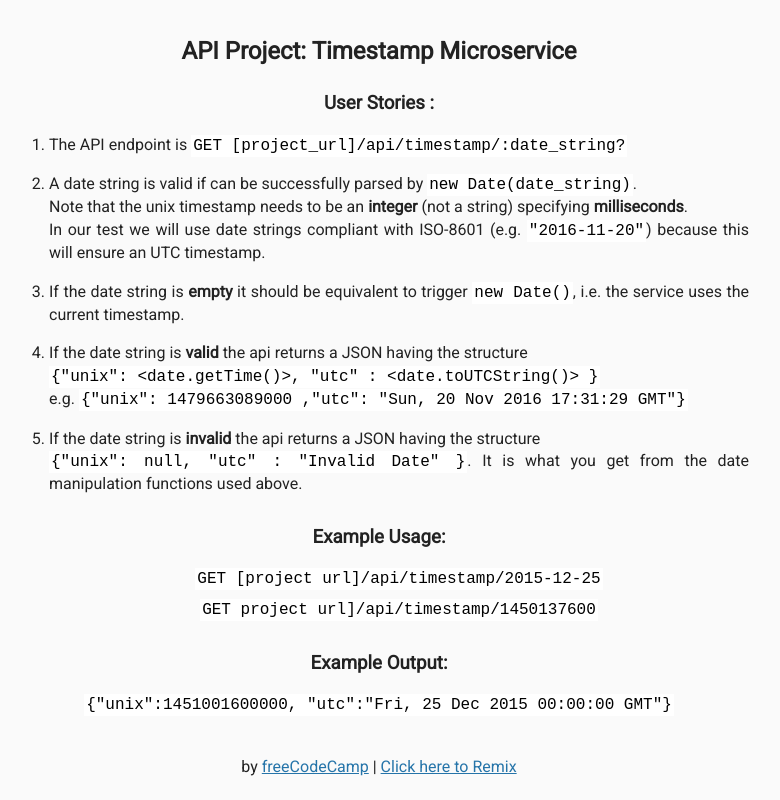
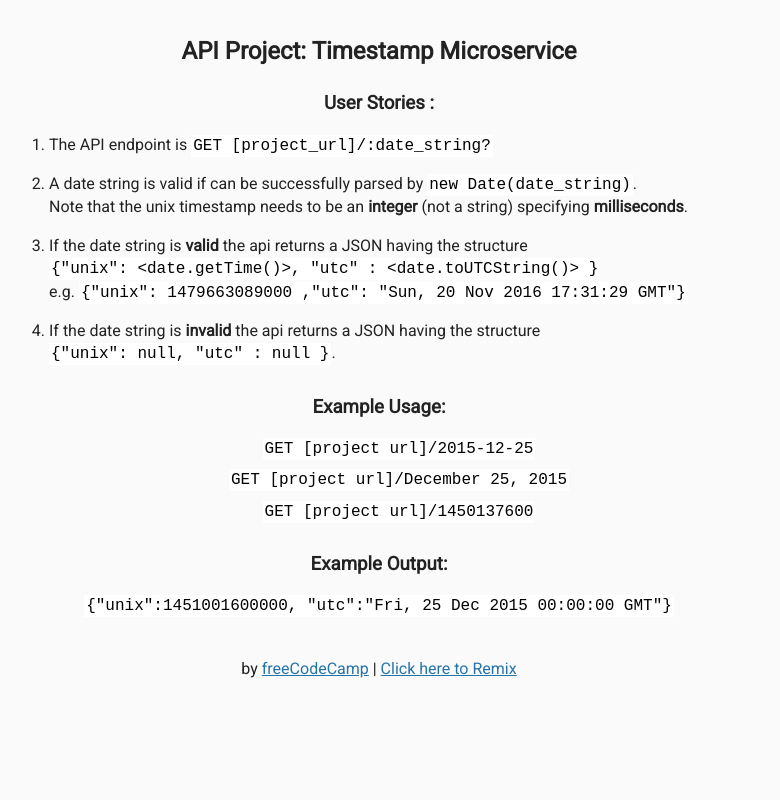
Before and after one commit to Shlim45/fcc-url-shortener, a website: page views/index.html in a window 1280 px wide. Shown: the whole page, without its empty margins (261-1041 px from the left). Drawn offline with Linux system fonts and the light colour scheme; files that its build step writes are made by us from their sources.

Commit message:
Initial Commit

```diff
--- a/views/index.html
+++ b/views/index.html
@@ -16,23 +16,21 @@
         <h3>User Stories :</h3>
         <ol class="user-stories">
 
-          <li>The API endpoint is <code>GET [project_url]/api/timestamp/:date_string?</code></li>
+          <li>The API endpoint is <code>GET [project_url]/:date_string?</code></li>
           <li>A date string is valid if can be successfully parsed by <code>new Date(date_string)</code>.<br>
-          Note that the unix timestamp needs to be an <strong>integer</strong> (not a string) specifying <strong>milliseconds</strong>.<br>
-          In our test we will use date strings compliant with ISO-8601 (e.g. <code>"2016-11-20"</code>) because this will ensure an UTC timestamp.</li>
-          <li>If the date string is <strong>empty</strong> it should be equivalent to trigger <code>new Date()</code>, i.e. the service uses the current timestamp.</li>
+          Note that the unix timestamp needs to be an <strong>integer</strong> (not a string) specifying <strong>milliseconds</strong>.</li>
           <li>If the date string is <strong>valid</strong> the api returns a JSON having the structure<br><code>{"unix": &lt;date.getTime()&gt;, "utc" : &lt;date.toUTCString()&gt; }</code><br>
             e.g. <code>{"unix": 1479663089000 ,"utc": "Sun, 20 Nov 2016 17:31:29 GMT"}</code></li>
           <li>If the date string is <strong>invalid</strong> the api returns a JSON having the structure <br>
-              <code>{"unix": null, "utc" : "Invalid Date" }</code>. It is what you get from the date manipulation functions used above.
+              <code>{"unix": null, "utc" : null }</code>.
           </li>
         </ol>
 
         <h3>Example Usage:</h3>
         <ul>
-          <li>
-            <code>GET [project url]/api/timestamp/2015-12-25</code></li>
-          <li><code>GET project url]/api/timestamp/1450137600</code></li>
+          <li><code>GET [project url]/2015-12-25</code></li>
+          <li><code>GET [project url]/December 25, 2015</code></li>
+          <li><code>GET [project url]/1450137600</code></li>
         </ul>
 
         <h3>Example Output:</h3>
```
Also changed, not shown: server.js (+5 -2 lines).
